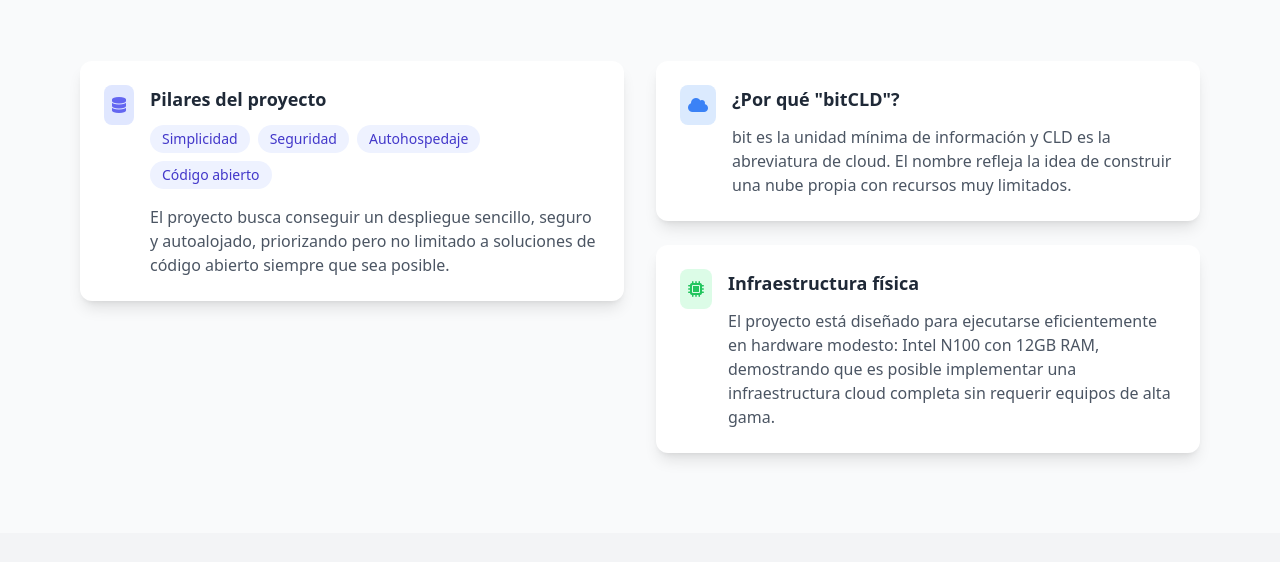
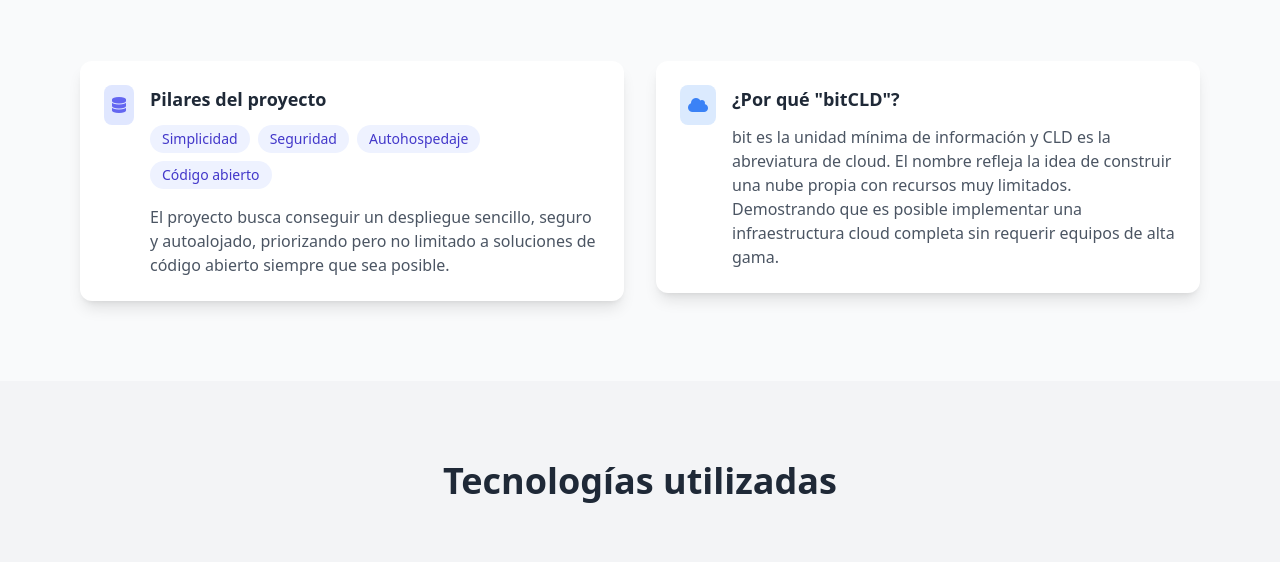
Before and after one commit to ittaidev/bitcld-home-page, a plain HTML site: page index.html in a window 1280 px wide. Shown: the part 924-1486 px from the top of the page. Drawn offline with nearby package versions, Linux system fonts and the light colour scheme.

Commit message:
Update index.html

```diff
--- a/index.html
+++ b/index.html
@@ -92,23 +92,7 @@
                 <h4 class="font-semibold text-lg mb-3">¿Por qué "bitCLD"?</h4>
                 <p class="text-gray-600">
                   bit es la unidad mínima de información y CLD es la abreviatura de cloud. El nombre refleja la
-                  idea de construir una nube propia con recursos muy limitados.
-                </p>
-              </div>
-            </div>
-          </div>
-
-          <!-- Hardware -->
-          <div class="bg-white p-6 rounded-xl shadow-lg">
-            <div class="flex items-start">
-              <div class="bg-green-100 p-2 rounded-lg mr-4">
-                <i class="fas fa-microchip text-green-500"></i>
-              </div>
-              <div>
-                <h4 class="font-semibold text-lg mb-3">Infraestructura física</h4>
-                <p class="text-gray-600">
-                  El proyecto está diseñado para ejecutarse eficientemente en hardware modesto:
-                  Intel N100 con 12GB RAM, demostrando que es posible implementar
+                  idea de construir una nube propia con recursos muy limitados. Demostrando que es posible implementar
                   una infraestructura cloud completa sin requerir equipos de alta gama.
                 </p>
               </div>
```
